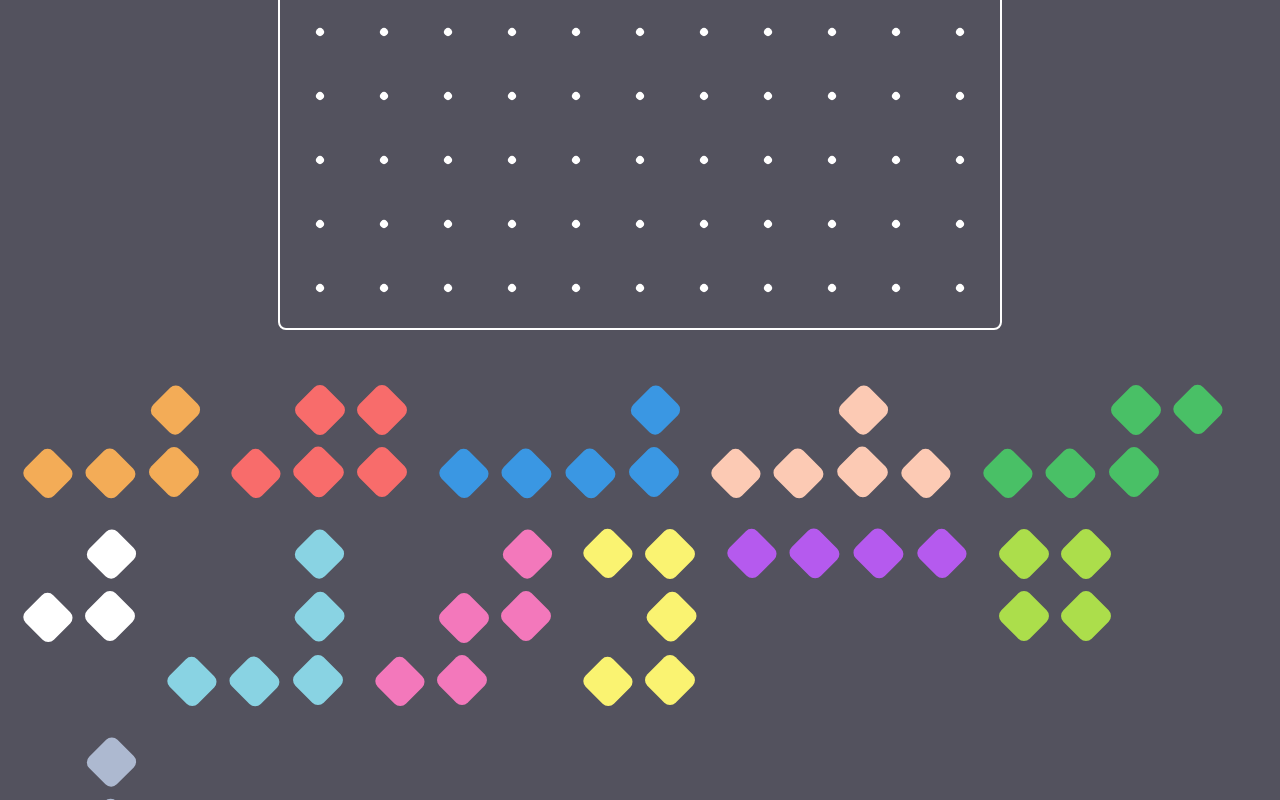
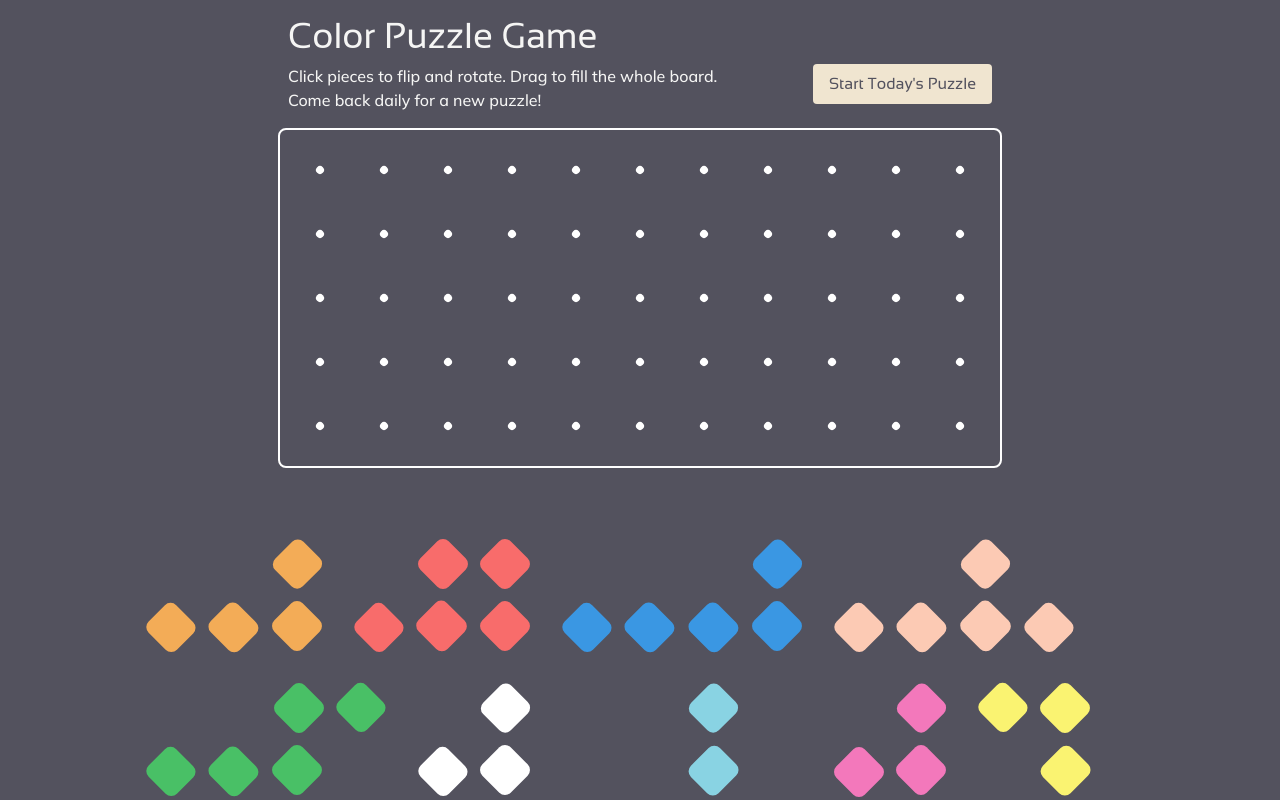
Before and after one commit to andrwyoung/color-puzzle, a React (Vite) app: page / in a window 1280 px wide. Built offline with nearby package versions, Linux system fonts and the light colour scheme.

Commit message:
Feature/generate puzzle UI (#17)
* re-implement cc rotation, clean up ui
* generate puzzle in ui

```diff
--- a/src/components/game.tsx
+++ b/src/components/game.tsx
@@ -4,12 +4,13 @@
 import { useEffect, useState } from "react";
 import { BOARD_COLS, BOARD_ROWS } from "../lib/constants/board-constants.ts";
 import { ALL_PIECES, ALL_PIECE_IDS } from "../lib/constants/piece-constants.ts";
-import ClearBoardButton from "./ui-components/clear-board-button.tsx";
+import Button from "./ui-components/styled-button.tsx";
 import { DndContext } from "@dnd-kit/core";
 import GameBoard from "./game-board.tsx";
-import type { BoardType, PieceStatusMap } from "../types/puzzle-types.ts";
+import type { BoardType, PieceStatusMap, PuzzleData } from "../types/puzzle-types.ts";
 import { useDragHandlers } from "../hooks/drag-handlers.tsx";
 import { useSelectionHandlers } from "../hooks/piece-selection-handlers.tsx";
+import { useDailyPuzzle } from "../hooks/daily-puzzle-handlers.tsx";
 import PieceContainer from "./piece-container.tsx";
 import { CELL_SIZE } from "../lib/constants/ui-constants.ts";
 import { FaHourglassHalf } from "react-icons/fa6";
@@ -35,6 +36,11 @@ export default function Board() {
     Array.from({ length: BOARD_ROWS }, () => Array(BOARD_COLS).fill(false))
   );
 
+  // daily puzzle state
+  const [dailyPuzzle, setDailyPuzzle] = useState<PuzzleData | null>(null);
+  const [puzzleLoaded, setPuzzleLoaded] = useState(false);
+
+  // handlers
   const [isDragging, setIsDragging] = useState(false);
   const { onDragStart, onDragMove, onDragEnd } = useDragHandlers({
     setHighlightedCells,
@@ -48,6 +54,16 @@ export default function Board() {
   const { handlePieceSelect, handleDeselectAll } = useSelectionHandlers({
     pieceStatus,
     setPieceStatus
+  });
+
+  const { startDailyPuzzle, resetToTodaysPuzzle, isPieceFixed } = useDailyPuzzle({
+    setCurrentBoard,
+    pieceStatus,
+    setPieceStatus,
+    dailyPuzzle,
+    setDailyPuzzle,
+    puzzleLoaded,
+    setPuzzleLoaded
   });
 
   // const { rotateSelectedClockwise, rotateSelectedCounterclockwise, flipSelectedHorizontally, flipSelectedVertically } =
@@ -74,31 +90,36 @@ export default function Board() {
 
   return (
     <DndContext onDragStart={onDragStart} onDragMove={onDragMove} onDragEnd={onDragEnd}>
+      <div className="flex flex-col w-10/12 h-full justify-items-center items-center p-4 gap-4">
         <div className="flex justify-between gap-8 items-end" style={{ width: CELL_SIZE * BOARD_COLS }}>
           <div className="flex flex-col gap-2 items-left text-text">
             <h1 className="text-4xl font-header font-normal">Color Puzzle Game</h1>
             <p className="font-body">
-            Drag the pieces to fill the whole board. <br />
+              Click pieces to flip and rotate. Drag to fill the whole board. <br />
               Come back daily for a new puzzle!
             </p>
           </div>
           <div className="flex flex-col gap-2 items-center">
-          <p className="text-text font-body flex items-center gap-1">
-            <FaHourglassHalf /> 0:00
-          </p>
-          <ClearBoardButton setBoard={setCurrentBoard} setPieceStatus={setPieceStatus} />
+            {!puzzleLoaded ? (
+              <Button onClick={startDailyPuzzle}>Start Today's Puzzle</Button>
+            ) : (
+              <Button onClick={resetToTodaysPuzzle}>Reset Puzzle</Button>
+            )}
           </div>
         </div>
+
         <div className="flex gap-x-8">
           <GameBoard currentBoard={currentBoard} highlightedCells={highlightedCells} />
         </div>
-
+        <div className="pt-8">
           <PieceContainer
             isDragging={isDragging}
             pieceStatus={pieceStatus}
             setPieceStatus={setPieceStatus}
             onPieceSelect={handlePieceSelect}
           />
+        </div>
+      </div>
     </DndContext>
   );
 }
--- a/src/components/piece-container.tsx
+++ b/src/components/piece-container.tsx
@@ -2,7 +2,7 @@
 // yet placed on the board
 
 import { FaArrowsAltH } from "react-icons/fa";
-import { FaArrowRotateRight } from "react-icons/fa6";
+import { FaArrowRotateRight, FaArrowRotateLeft } from "react-icons/fa6";
 import { usePieceManipulation } from "../hooks/rotate-and-flip-handlers";
 import { ALL_PIECES } from "../lib/constants/piece-constants";
 import { CELL_SIZE } from "../lib/constants/ui-constants";
@@ -22,7 +22,7 @@ export default function PieceContainer({
   onPieceSelect?: (pieceId: number) => void;
   isDragging: boolean;
 }) {
-  const { rotateSelectedClockwise, flipSelectedHorizontally } = usePieceManipulation({
+  const { rotateSelectedClockwise, flipSelectedHorizontally, rotateSelectedCounterclockwise } = usePieceManipulation({
     pieceStatus,
     setPieceStatus
   });
@@ -42,15 +42,15 @@ export default function PieceContainer({
         return (
           <div className="relative" data-id={`piece-${pieceId}`}>
             {showSelectionUi && (
-              <div className="absolute z-50 -translate-x-2 -translate-y-2 flex gap-2">
+              <div className="absolute z-50 -translate-y-12 flex gap-2">
                 {!ALL_PIECES[pieceId].disableRotation && (
                   <button
                     className="
                   p-2 bg-primary rounded-md text-background hover:scale-105
               hover:bg-white cursor-pointer"
-                    onClick={rotateSelectedClockwise}
+                    onClick={rotateSelectedCounterclockwise}
                   >
-                    <FaArrowRotateRight />
+                    <FaArrowRotateLeft />
                   </button>
                 )}
                 {!ALL_PIECES[pieceId].disableFlip && (
@@ -64,6 +64,16 @@ export default function PieceContainer({
                     }}
                   >
                     <FaArrowsAltH />
+                  </button>
+                )}
+                {!ALL_PIECES[pieceId].disableRotation && (
+                  <button
+                    className="
+                  p-2 bg-primary rounded-md text-background hover:scale-105
+              hover:bg-white cursor-pointer"
+                    onClick={rotateSelectedClockwise}
+                  >
+                    <FaArrowRotateRight />
                   </button>
                 )}
               </div>
--- a/src/components/ui-components/clear-board-button.tsx
+++ b/src/components/ui-components/clear-board-button.tsx
@@ -1,4 +1,4 @@
-// for testing: clears the board entirely
+// for testing: clears the board entirely - DEPRECATED
 
 import type { Dispatch, SetStateAction } from "react";
 import { BOARD_COLS, BOARD_ROWS } from "../../lib/constants/board-constants";
--- a/src/components/ui-components/styled-button.tsx
+++ b/src/components/ui-components/styled-button.tsx
@@ -9,7 +9,8 @@ export default function Button({
   }) {
     return (
       <button
-        className="mb-2 px-4 py-2 text-2xl font-header bg-emerald-400 text-white rounded hover:bg-emerald-300 cursor-pointer"
+        className="mb-2 px-4 py-2 h-fit text-md font-header bg-primary text-background rounded
+      hover:bg-white cursor-pointer"
         onClick={onClick}
       >
         {children}
--- /dev/null
+++ b/src/hooks/daily-puzzle-handlers.tsx
@@ -0,0 +1,144 @@
+// handle setup and storage of daily puzzle
+
+import type { BoardType, Coordinate, PieceStatusMap, PieceState, PuzzleData } from "../types/puzzle-types";
+import { BOARD_COLS, BOARD_ROWS } from "../lib/constants/board-constants";
+import { ALL_PIECES } from "../lib/constants/piece-constants";
+import { generateDailyPuzzle } from "../lib/generate-puzzle";
+
+export function useDailyPuzzle({
+    setCurrentBoard,
+    pieceStatus,
+    setPieceStatus,
+    dailyPuzzle,        // ← Receive from Board
+    setDailyPuzzle,     // ← Receive from Board
+    puzzleLoaded,       // ← Receive from Board
+    setPuzzleLoaded     // ← Receive from Board
+  }: {
+    setCurrentBoard: React.Dispatch<React.SetStateAction<BoardType>>;
+    pieceStatus: PieceStatusMap;
+    setPieceStatus: React.Dispatch<React.SetStateAction<PieceStatusMap>>;
+    dailyPuzzle: PuzzleData | null;
+    setDailyPuzzle: React.Dispatch<React.SetStateAction<PuzzleData | null>>;
+    puzzleLoaded: boolean;
+    setPuzzleLoaded: React.Dispatch<React.SetStateAction<boolean>>;
+  }) {
+
+    // Find piece coordinates on board and return normalized orientation + position
+    function findPiecePosition(board: BoardType, pieceId: number): {
+        orientation: Coordinate[];
+        position: { row: number; col: number }
+    } | null {
+        const positions: Coordinate[] = [];
+
+        // Find all positions where this piece exists
+        for (let row = 0; row < BOARD_ROWS; row++) {
+            for (let col = 0; col < BOARD_COLS; col++) {
+                if (board[row][col] === pieceId) {
+                    positions.push([row, col]);
+                }
+            }
+        }
+
+        if (positions.length === 0) return null;
+
+        // Find the top-left corner (min row, min col)
+        const minRow = Math.min(...positions.map(([r]) => r));
+        const minCol = Math.min(...positions.map(([, c]) => c));
+
+        // Normalize coordinates to [0,0] origin
+        const orientation: Coordinate[] = positions.map(([row, col]) => [
+            row - minRow,
+            col - minCol
+        ]);
+
+        return {
+            orientation,
+            position: { row: minRow, col: minCol }
+        };
+    }
+
+    function startDailyPuzzle() {
+        const puzzle = generateDailyPuzzle();
+        setDailyPuzzle(puzzle);
+
+        // Set the starting board
+        setCurrentBoard(puzzle.startingBoard);
+
+        // Update piece status map
+        const newPieceStatus: PieceStatusMap = { ...pieceStatus };
+
+        // Mark fixed pieces as on board and non-movable
+        puzzle.fixedPieces.forEach(pieceId => {
+        const pieceData = findPiecePosition(puzzle.startingBoard, pieceId);
+        if (pieceData) {
+            const newPieceState: PieceState = {
+            isOnBoard: true,
+            isSelected: false,
+            orientation: pieceData.orientation,
+            position: pieceData.position
+            };
+            newPieceStatus[pieceId] = newPieceState;
+        }
+        });
+
+        // Reset removable pieces to not on board
+        puzzle.removablePieces.forEach(pieceId => {
+        const newPieceState: PieceState = {
+            isOnBoard: false,
+            isSelected: false,
+            orientation: ALL_PIECES[pieceId].base,
+            position: null
+        };
+        newPieceStatus[pieceId] = newPieceState;
+        });
+
+        setPieceStatus(newPieceStatus);
+        setPuzzleLoaded(true);
+    }
+
+    function resetToTodaysPuzzle() {
+        if (dailyPuzzle) {
+        setCurrentBoard(dailyPuzzle.startingBoard);
+
+        // Reset piece status to initial puzzle state
+        const newPieceStatus: PieceStatusMap = { ...pieceStatus };
+
+        // Restore fixed pieces
+        dailyPuzzle.fixedPieces.forEach(pieceId => {
+            const pieceData = findPiecePosition(dailyPuzzle.startingBoard, pieceId);
+            if (pieceData) {
+            const newPieceState: PieceState = {
+                isOnBoard: true,
+                isSelected: false,
+                orientation: pieceData.orientation,
+                position: pieceData.position
+            };
+            newPieceStatus[pieceId] = newPieceState;
+            }
+        });
+
+        // Reset removable pieces
+        dailyPuzzle.removablePieces.forEach(pieceId => {
+            const newPieceState: PieceState = {
+            isOnBoard: false,
+            isSelected: false,
+            orientation: ALL_PIECES[pieceId].base,
+            position: null
+            };
+            newPieceStatus[pieceId] = newPieceState;
+        });
+
+        setPieceStatus(newPieceStatus);
+        }
+    }
+
+    function isPieceFixed(pieceId: number): boolean {
+        return dailyPuzzle ? dailyPuzzle.fixedPieces.includes(pieceId) : false;
+    }
+
+    return {
+        startDailyPuzzle,
+        resetToTodaysPuzzle,
+        isPieceFixed
+    };
+}
--- a/src/lib/constants/piece-constants.ts
+++ b/src/lib/constants/piece-constants.ts
@@ -92,8 +92,7 @@ export const ALL_PIECES: PieceCollection = {
             [[1,1], [0,0], [0,1]],
             [[1,0], [0,0], [0,1]],
             [[1,0], [1,1], [0,0]]
-        ],
-        disableFlip: true,
+        ]
     },
     7: {
         letter: 'G', // Light Blue Corner - 5
@@ -104,8 +103,7 @@ export const ALL_PIECES: PieceCollection = {
             [[2,2], [1,2], [0,0], [0,1], [0,2]],
             [[2,0], [1,0], [0,0], [0,1], [0,2]],
             [[2,0], [2,1], [2,2], [1,0], [0,0]],
-        ],
-        disableFlip: true,
+        ]
     },
     8: {
         letter: 'H', // Magenta ZigZag - 5
@@ -116,8 +114,7 @@ export const ALL_PIECES: PieceCollection = {
             [[2,2], [1,1], [1,2], [0,0], [0,1]],
             [[2,0], [1,0], [1,1], [0,1], [0,2]],
             [[2,1], [2,2], [1,0], [1,1], [0,0]],
-        ],
-        disableFlip: true,
+        ]
     },
     9: {
         letter: 'I', // Yellow U -5
@@ -128,8 +125,7 @@ export const ALL_PIECES: PieceCollection = {
             [[1,0], [1,2], [0,0], [0,1], [0,2]],
             [[2,0], [2,1], [1,0], [0,0], [0,1]],
             [[1,0], [1,1], [1,2], [0,0], [0,2]]
-        ],
-        disableFlip: true,
+        ]
     },
     10: {
         letter: 'J', // Purple Stick - 4
```
Lines whose indentation alone changed are shown as unchanged.
